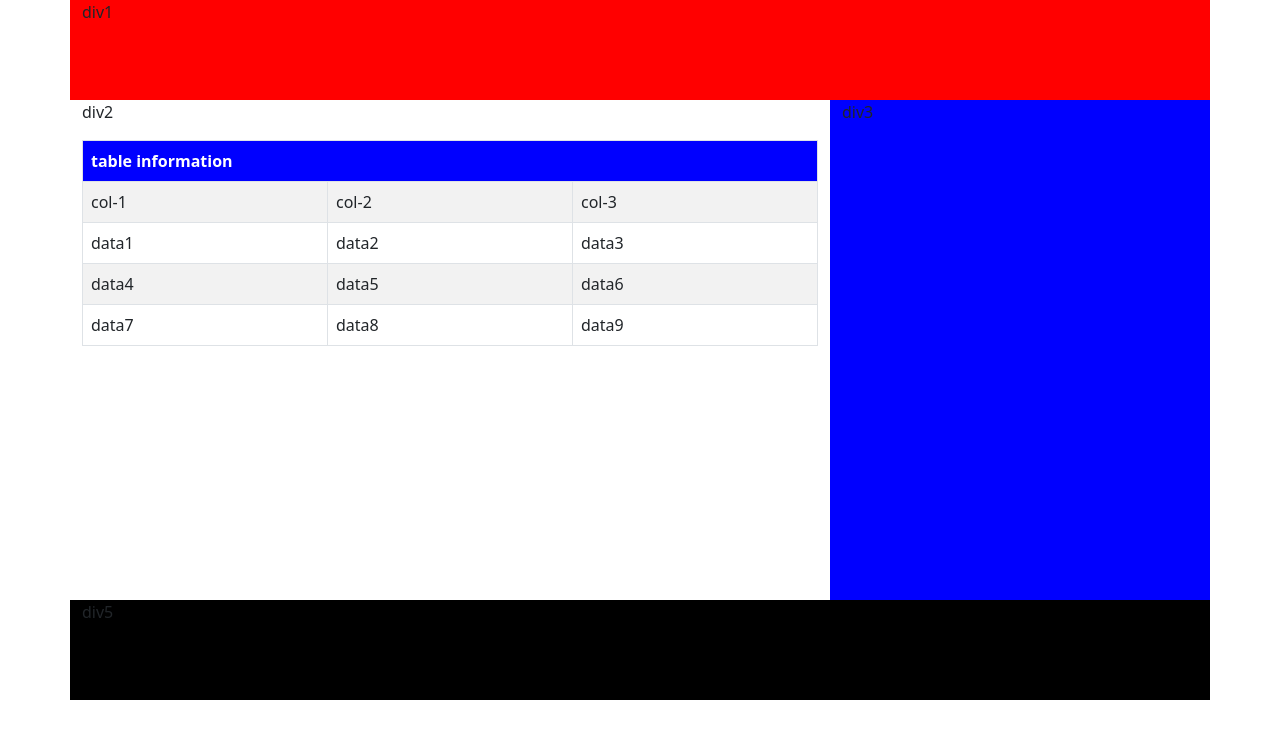
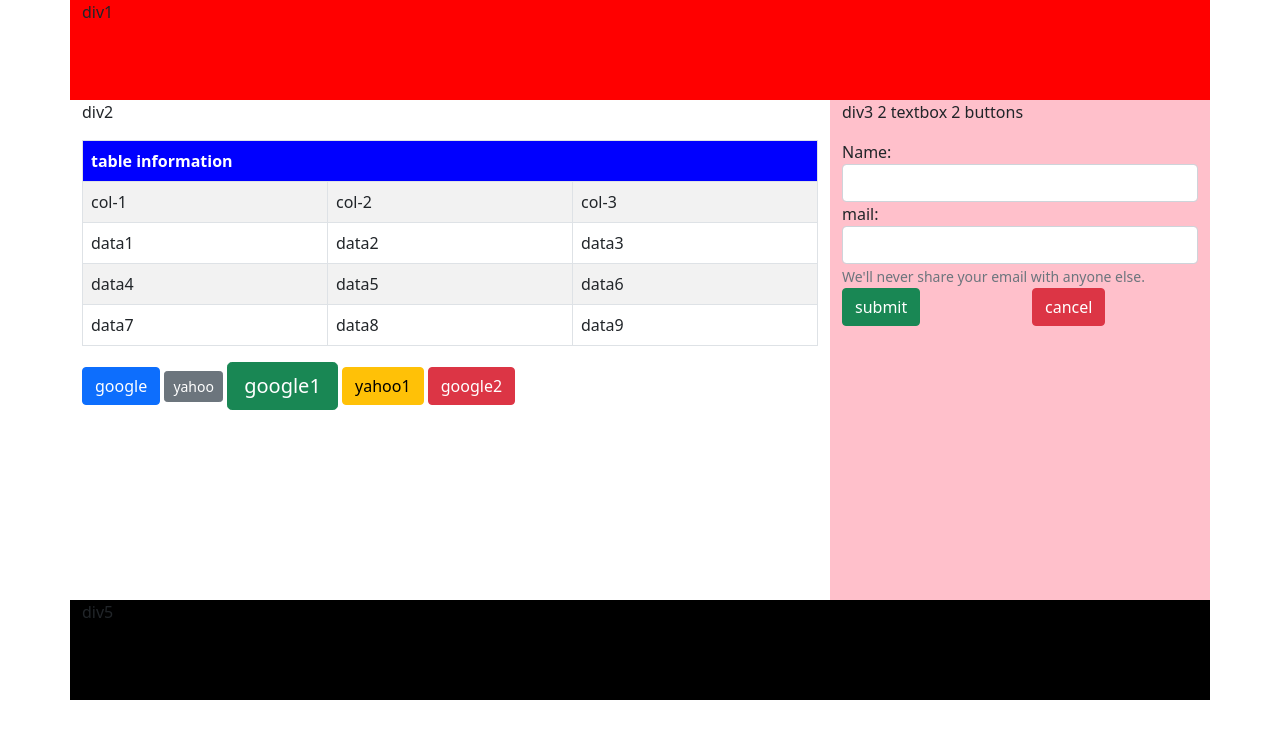
Before and after one commit to jameelashaik/bootstraptableshtml, a plain HTML site: page index2.html in a window 1280 px wide. Drawn offline with nearby package versions, Linux system fonts and the light colour scheme.

Commit message:
Add files via upload

```diff
--- a/index2.html
+++ b/index2.html
@@ -21,7 +21,7 @@
 
 }
 #d3{
-	background-color:blue;height:500px;
+	background-color:pink;height:500px;
 }
 #d4{
 	background-color:yellow;height:500px;
@@ -84,10 +84,51 @@
 					<td>data8</td>
 					<td>data9</td>
 				</tr>
+
 				</tbody>
+
 				</table>
+				<a href="www.google.com" class="btn btn-default btn-primary btn-xs">google</a>
+				<a href="www.yahoo.com" class="btn btn-default btn-secondary btn-sm">yahoo</a>
+				<a href="www.google.com" class="btn btn-default btn-success btn-lg">google1</a>
+				<a href="www.yahoo.com" class="btn btn-default btn-warning btn-xlg">yahoo1</a>
+				<a href="www.google.com" class="btn btn-default btn-danger btn-block">google2</a>
 			</div>
-			<div id="d3"class="col-xs-12 col-sm-12 col-md-4 col-lg-4 " ><p>div3</p></div>
+			<div id="d3"class="col-xs-12 col-sm-12 col-md-4 col-lg-4 " >
+				<p>div3 2 textbox 2 buttons</p>
+				<form>
+				<div clas="row">
+
+					<div class="col-xs-12 col-sm-12 col-md-12 col-lg-12 ">
+						<div class="form-group">
+							<label>Name:</label>
+							<input  class="form form-control " type="text">
+						</div>
+					</div>
+					<div class="col-xs-12 col-sm-12 col-md-12 col-lg-12 ">
+						<div class="form-group">
+							<label>mail:</label>
+							<input class="form form-control" type="text">
+							<small id="emailHelp" class="form-text text-muted">We'll never share your email with anyone else.</small>
+							<br>
+						</div>
+					</div>
+
+				</div>
+
+				<div class="row">
+					<div class="col-xs-12 col-sm-12 col-md-12 col-lg-6 ">
+						<input class="btn  btn-success btn-block" type="submit"  value="submit">
+					</div>
+					<div class="col-xs-12 col-sm-12 col-md-12 col-lg-6 ">
+						<input class="btn btn-danger btn-block" type="submit" value="cancel">
+					</div>
+				</div>
+
+
+
+				</form>
+			</div>
 		</div>
 		<div id="d5" class="row">
 			<div class="col-xs-12 col-sm-12 col-md-12 col-lg-12 col-xlg-12" ><p>div5</p></div>
```
